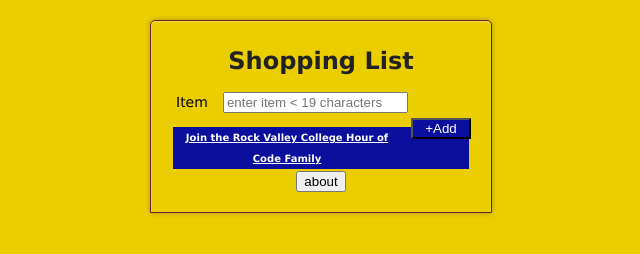
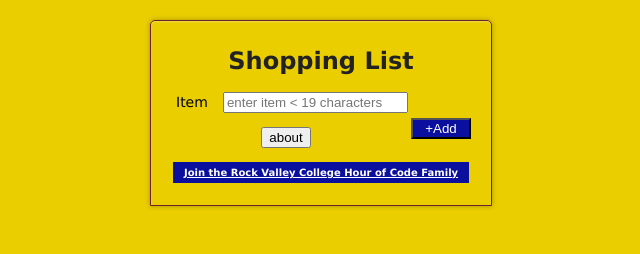
Before and after one commit to olsonlist/olsonlist.github.io, a plain HTML site: page index.html in a window 1280 px wide. Shown: the whole page, without its empty margins (319-959 px from the left). Drawn offline with nearby package versions, Linux system fonts and the light colour scheme.

Commit message:
Update index.html

```diff
--- a/index.html
+++ b/index.html
@@ -23,8 +23,10 @@
   <p id="MyList"></p>
   <p id="labels"></p>
    <p id="MyCart"></p>
-    <p id="footer"><b><a href="http://rvchourofcode.com" target="_blank">Join the Rock Valley College Hour of Code Family</a></b></p>
-    <center><input class="button" id="about" name="submit" type="submit" value="about" onclick="about()" /></center>
+    <center><input class="button" id="about" name="submit" type="submit" value="about" onclick="about()" /> </center>
+    <center><p id="sharelist"></p></center>
+     <center><p id="sharebutton"></p></center>
+      <p id="footer"><b><a href="http://rvchourofcode.com" target="_blank">Join the Rock Valley College Hour of Code Family</a></b></p>
    </div>
   </body>
 </html>
```
